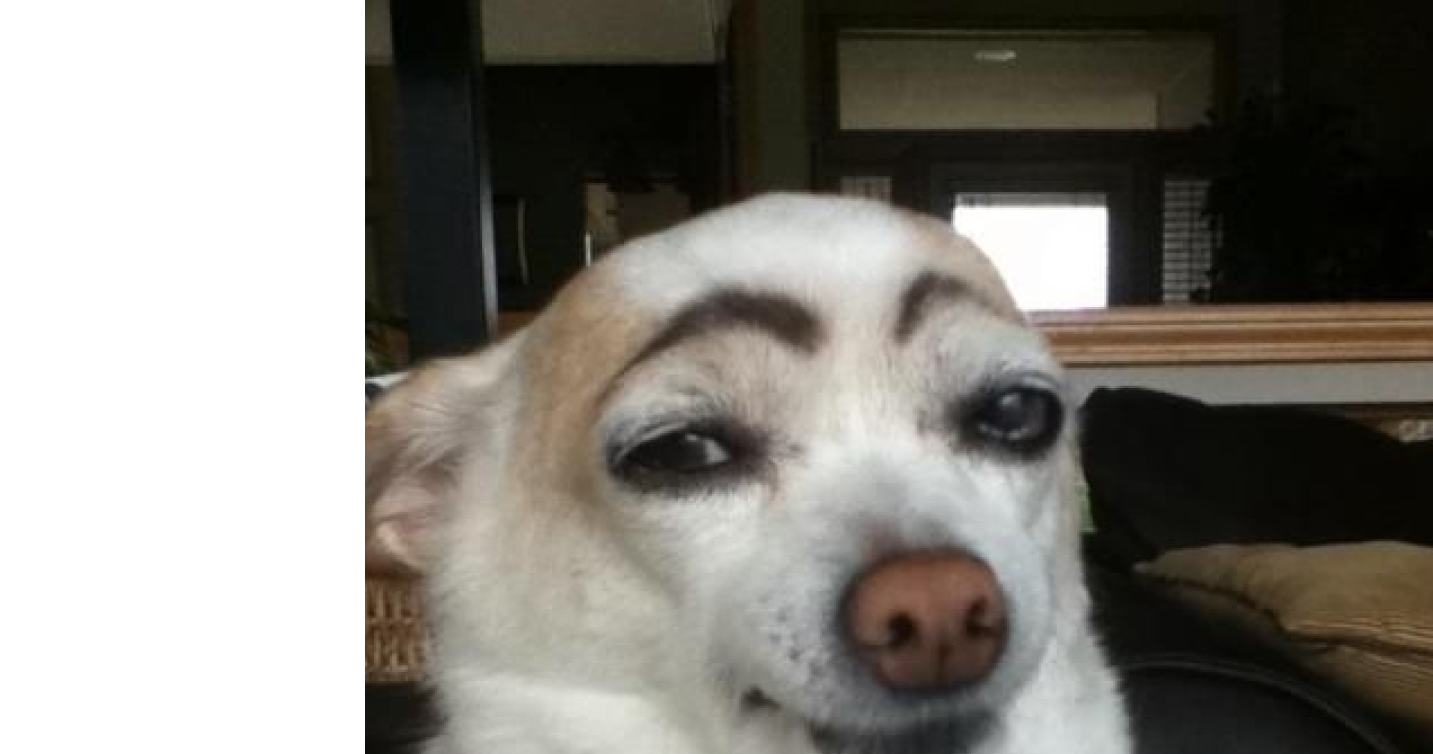
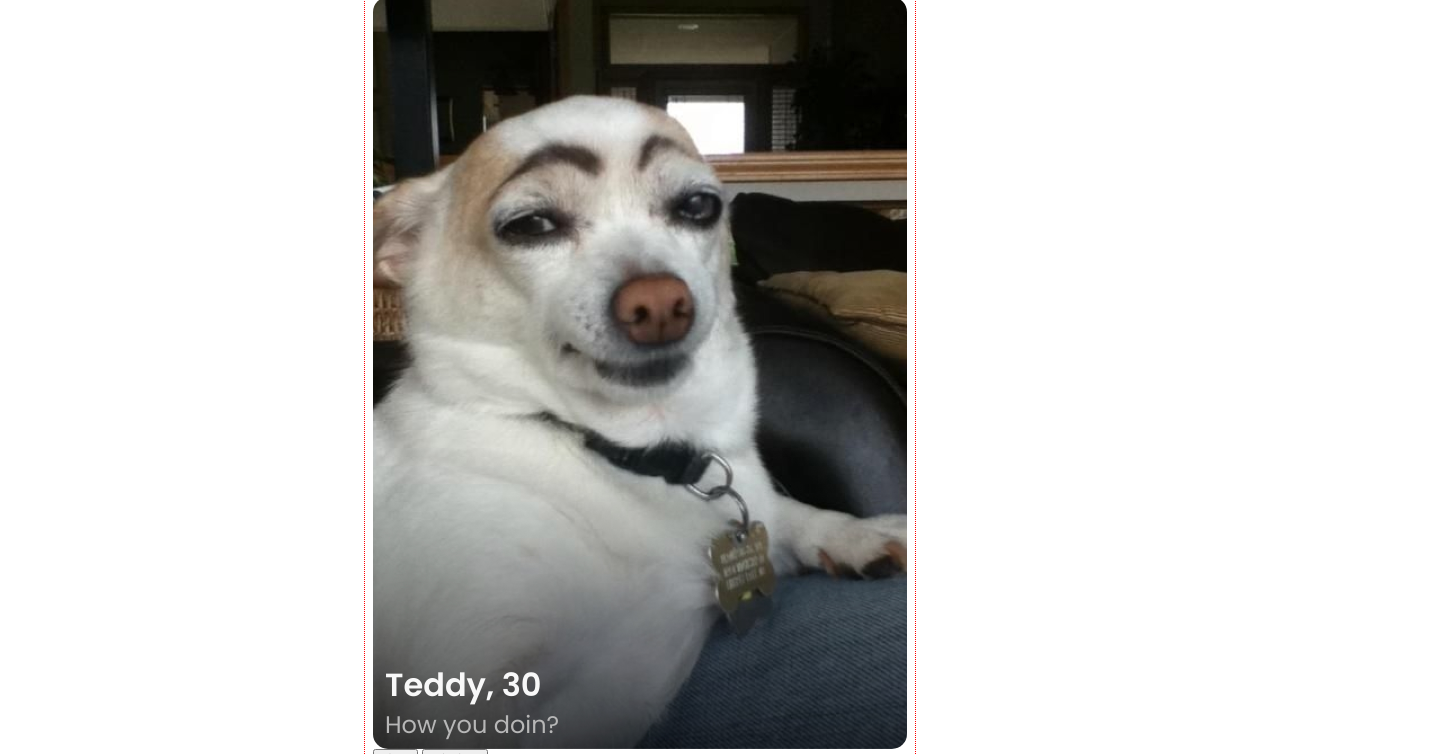
Before and after one commit to Hook-88/tindog, a website built with Vite: page index.html in a window 1280 px wide. Shown: the part 86-840 px from the top of the page, 1433 px wide, since content can reach past the window. Built offline with nearby package versions, Linux system fonts and the light colour scheme.

Commit message:
add styles for profile-pic

```diff
--- a/index.css
+++ b/index.css
@@ -12,15 +12,23 @@ header {
   padding: 20px 18px;
 }
 
+main {
+  padding: 0 8px;
+}
+
 h2 {
   font-size: 2rem;
   font-weight: 600;
   color: #F8F8F8;
+  margin: 0;
 
 }
 
 h3 {
   font-size: 1.5rem;
+  margin-bottom: 10px;
+  margin-top: 7px;
+  font-weight: 400;
 }
 
 i {
@@ -31,3 +39,27 @@ i {
 .tindog-logo {
   width: 84px;
 }
+
+img {
+  max-width: 100%;
+}
+
+.profile-img {
+  border-radius: 15px;
+}
+
+.profile-container {
+  position: relative;
+}
+
+.profile-text {
+  position: absolute;
+  left: 12px;
+  bottom: 0;
+  margin-top: auto;
+}
+
+
+.red-border {
+  border: 1px dotted red;
+}
--- a/index.html
+++ b/index.html
@@ -6,20 +6,24 @@
         <!-- Google fonts -->
         <link rel="preconnect" href="https://fonts.googleapis.com">
         <link rel="preconnect" href="https://fonts.gstatic.com" crossorigin>
-        <link href="https://fonts.googleapis.com/css2?family=Poppins:wght@600&display=swap" rel="stylesheet">
+        <link href="https://fonts.googleapis.com/css2?family=Poppins:wght@400;600&display=swap" rel="stylesheet">
         <!--styles  -->
         <link rel="stylesheet" href="index.css">
     </head>
-    <body>
+    <body class="red-border">
         <header>
             <i class="fa-solid fa-user"></i>
             <img src="./images/logo.png" alt="Logo Tindog" class="tindog-logo">
             <i class="fa-solid fa-comment"></i>
         </header>
         <main>
-            <img src="./images/dog-teddy.jpg" alt="Photo of Teddy the dog">
-            <h2>Teddy, 30</h2>
-            <h3>How you doin?</h3>
+            <div class="profile-container">
+                <img src="./images/dog-teddy.jpg" alt="Photo of Teddy the dog" class="profile-img">
+                <div class="profile-text">
+                    <h2>Teddy, 30</h2>
+                    <h3>How you doin?</h3>
+                </div>
+            </div>
             <button>Like</button>
             <button>Dislike</button>
         </main>
```
